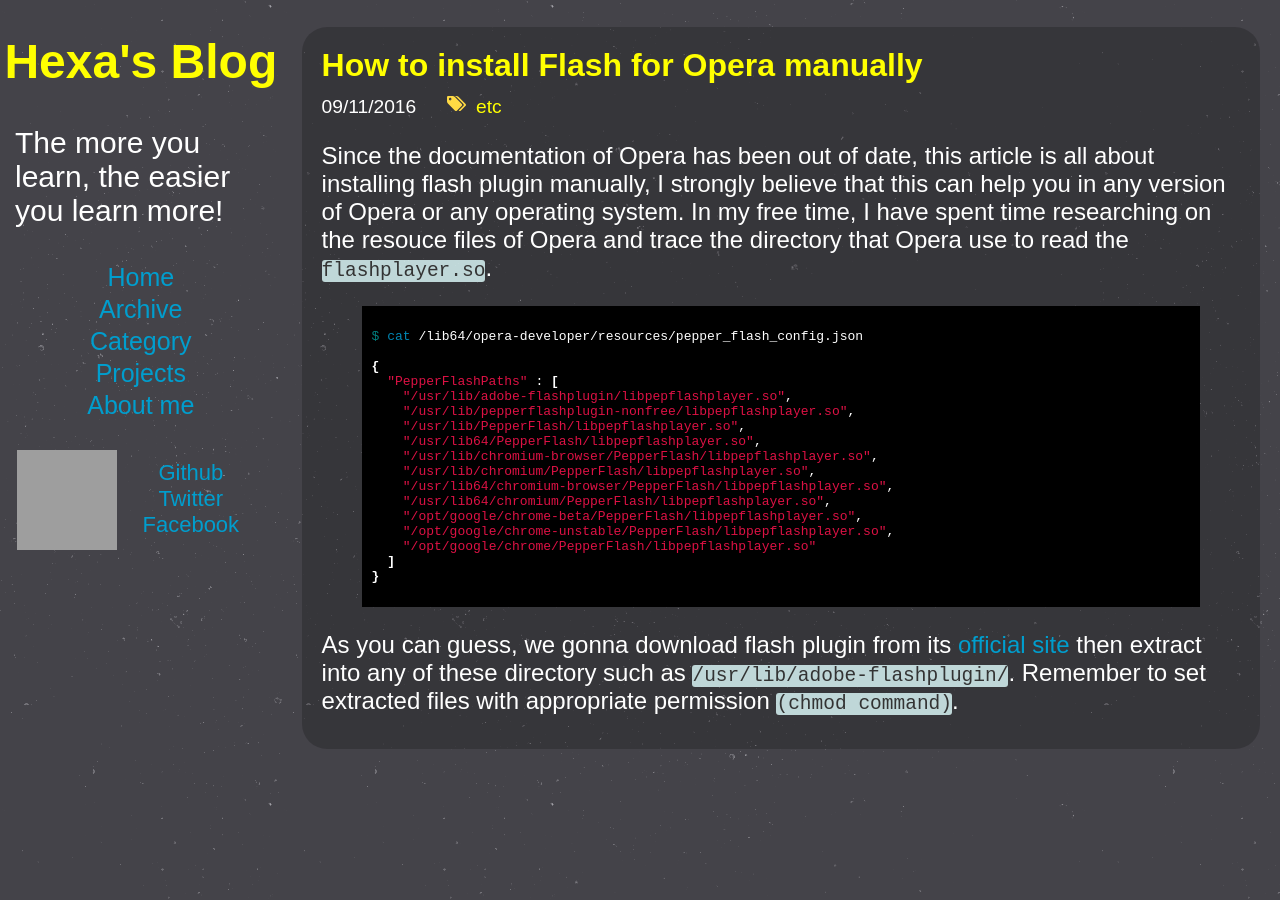
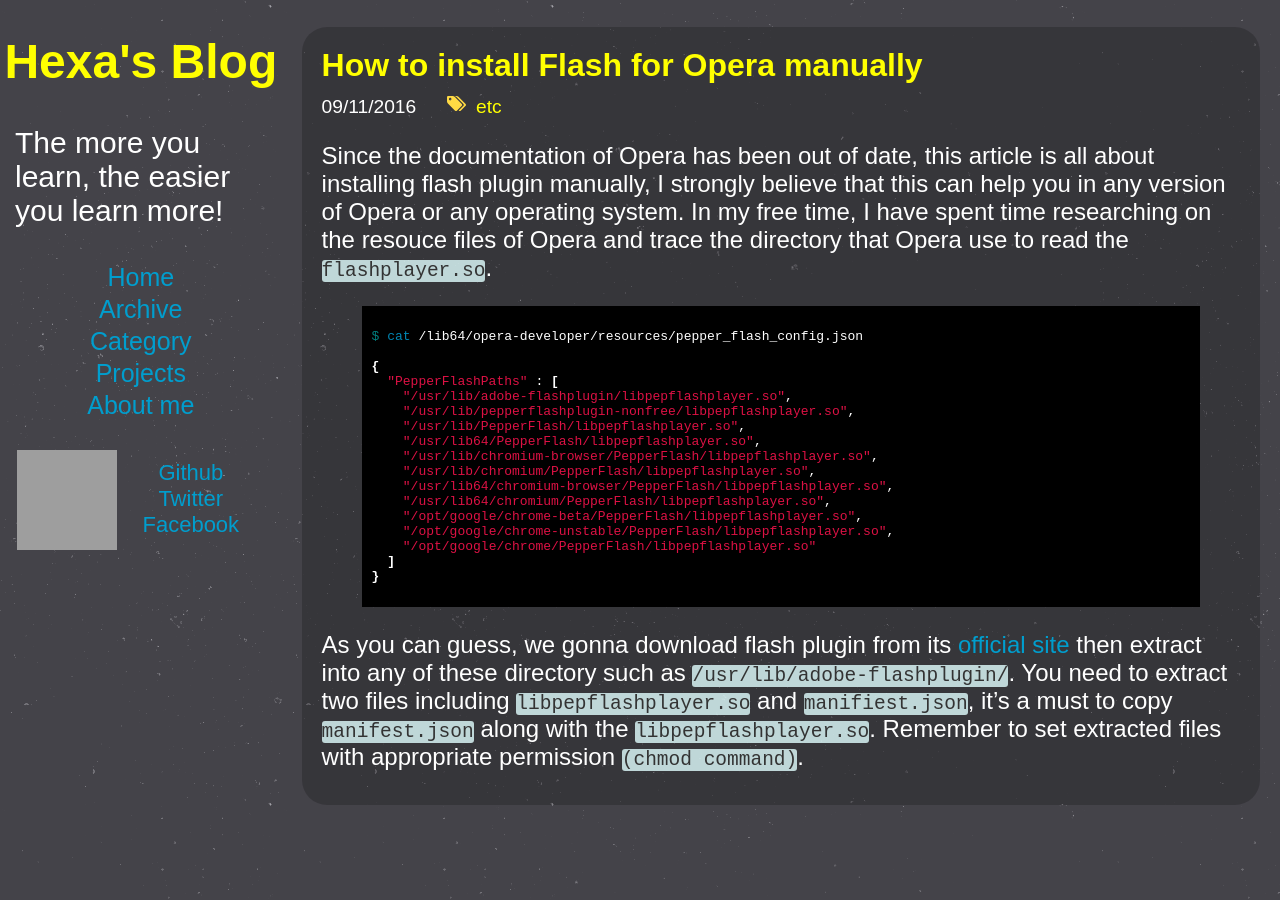
Before and after one commit to nguyenvinhlinh/nguyenvinhlinh.github.io, a Jekyll site: the page built from _posts/2016-11-09-How-to-install-flash-for-Opera.md, in a window 1280 px wide. Built offline with Jekyll 4.4.1, drawn with Linux system fonts in a browser that asks for light colours; comment, search, counter and statistics services are not loaded; grey boxes are pictures that could not be loaded.

Commit message:
update opera post

```diff
--- a/_posts/2016-11-09-How-to-install-flash-for-Opera.md
+++ b/_posts/2016-11-09-How-to-install-flash-for-Opera.md
@@ -29,4 +29,4 @@
 
 {% endhighlight %}
 
-As you can guess, we gonna download flash plugin from its [official site](https://get.adobe.com/flashplayer/) then extract into any of these directory such as `/usr/lib/adobe-flashplugin/`. Remember to set extracted files with appropriate permission `(chmod command)`.
+As you can guess, we gonna download flash plugin from its [official site](https://get.adobe.com/flashplayer/) then extract into any of these directory such as `/usr/lib/adobe-flashplugin/`. You need to extract two files including `libpepflashplayer.so` and `manifiest.json`, it's a must to copy `manifest.json` along with the `libpepflashplayer.so`. Remember to set extracted files with appropriate permission `(chmod command)`.
```
